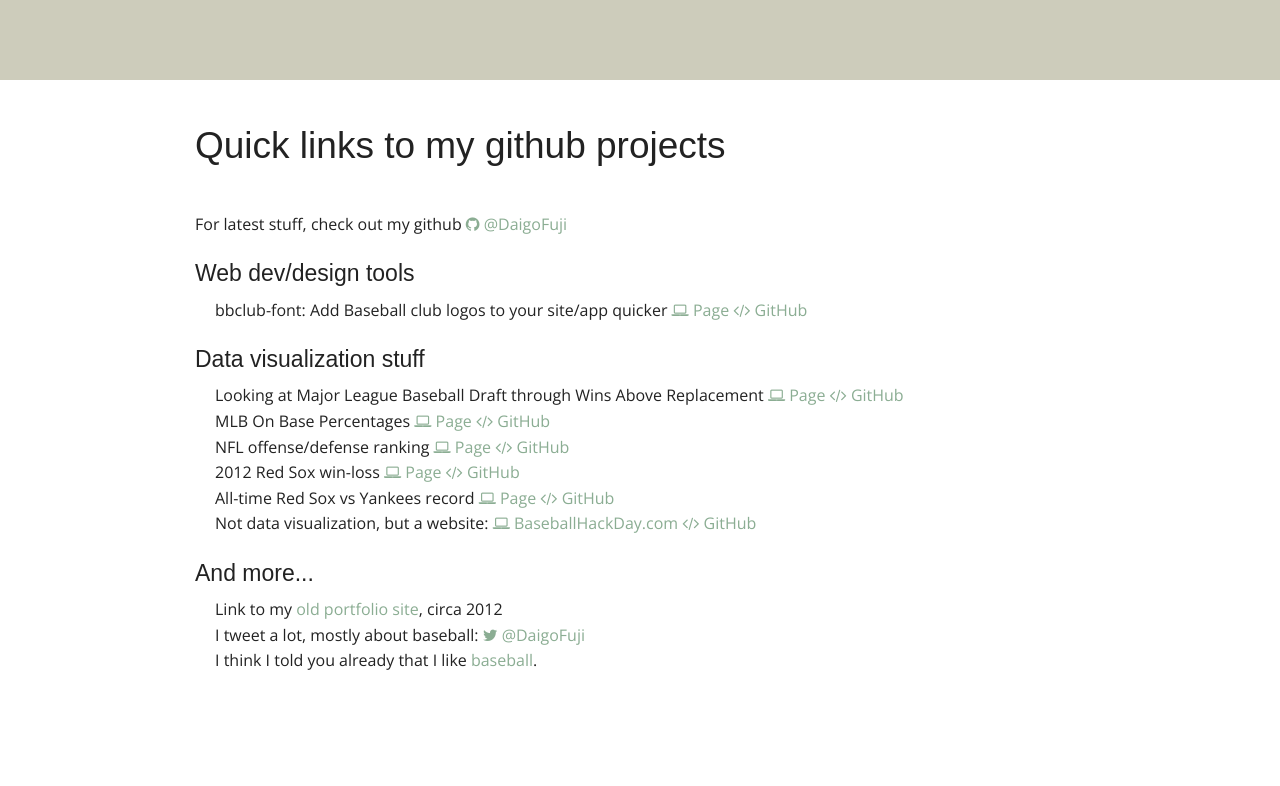
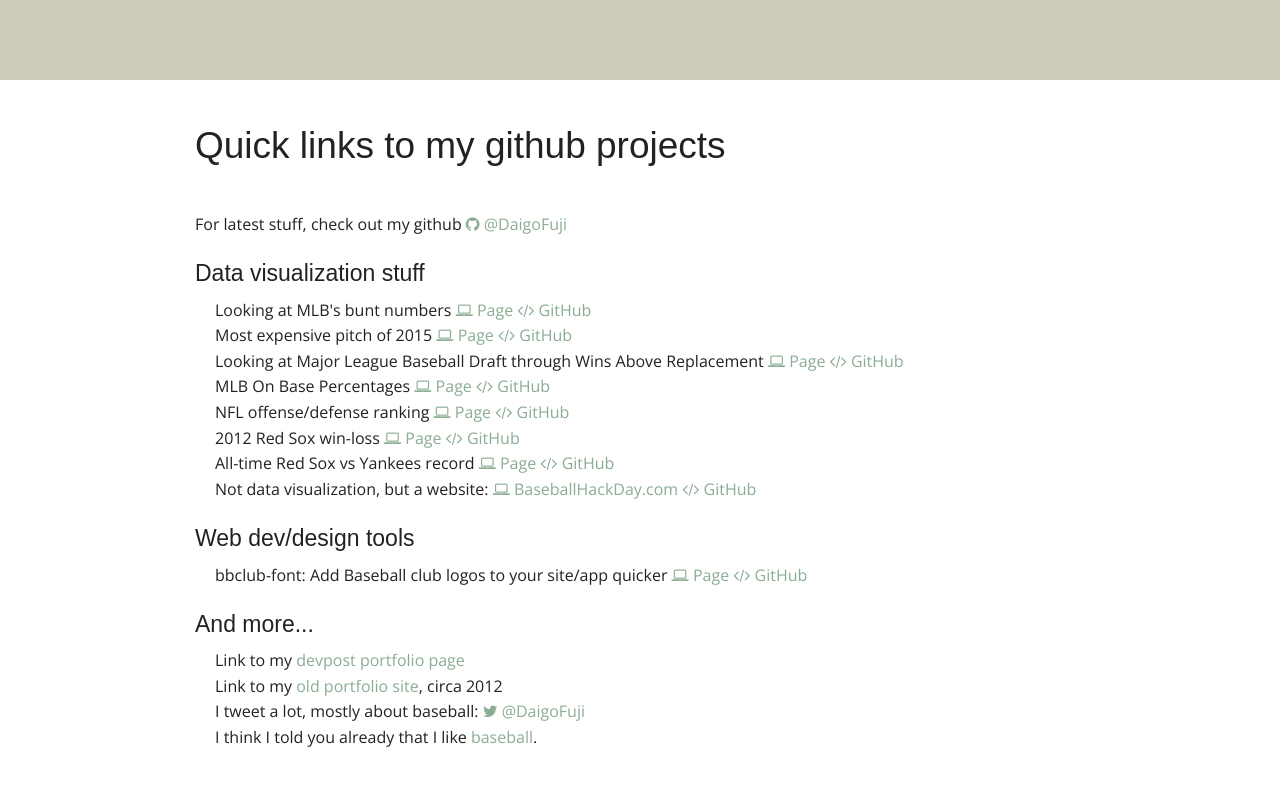
Before and after one commit to daigofuji/daigofuji.github.com, a Jekyll site: the page built from index.html, in a window 1280 px wide and 900 px high, scrolled down 4420 px. Shown: the top 786 px of the window. Built offline with Jekyll 4.4.1, drawn with Linux system fonts in a browser that asks for light colours; nearby versions of some CDN libraries; some web fonts are replaced; some of the changed text lies outside the part shown.

Commit message:
Updating some links etc.

```diff
--- a/index.html
+++ b/index.html
@@ -80,14 +80,10 @@
 			<p class="mhl mbm">For latest stuff, check out my github <a href="https://github.com/DaigoFuji/"> <i class="fa fa-github"></i> @DaigoFuji</a></p>
 
 			<ul class="mhl no-bullet">
-				<li class="mbm"><h4>Web dev/design tools</h4>
-					<ul>
-						<li>bbclub-font: Add Baseball club logos to your site/app quicker <a href="http://daigofuji.github.io/bbclub-font"><i class="fa fa-laptop"></i> Page</a> <a href="https://github.com/daigofuji/bbclub-font"><i class="fa fa-code"></i> GitHub</a></li>
-					</ul>
-				</li>
-
 				<li class="mbm"><h4>Data visualization stuff</h4>
 					<ul>
+						<li>Looking at MLB's bunt numbers <a href="https://daigofuji.github.io/bunt/"><i class="fa fa-laptop"></i> Page</a> <a href="https://github.com/daigofuji/bunt"><i class="fa fa-code"></i> GitHub</a></li>
+						<li>Most expensive pitch of 2015 <a href="http://daigofuji.github.io/expensive-pitch/"><i class="fa fa-laptop"></i> Page</a> <a href="https://github.com/daigofuji/expensive-pitch"><i class="fa fa-code"></i> GitHub</a></li>
 						<li>Looking at Major League Baseball Draft through Wins Above Replacement <a href="http://daigofuji.github.io/draft-war-visualization/"><i class="fa fa-laptop"></i> Page</a> <a href="https://github.com/daigofuji/draft-war-visualization"><i class="fa fa-code"></i> GitHub</a></li>
 						<li>MLB On Base Percentages <a href="http://daigofuji.github.io/2013BBHD-OBP-History"><i class="fa fa-laptop"></i> Page</a> <a href="https://github.com/daigofuji/2013BBHD-OBP-History"><i class="fa fa-code"></i> GitHub</a></li>
 						<li>NFL offense/defense ranking <a href="http://daigofuji.github.io/hack-the-nfl-2013"><i class="fa fa-laptop"></i> Page</a> <a href="https://github.com/daigofuji/hack-the-nfl-2013"><i class="fa fa-code"></i> GitHub</a></li>
@@ -97,8 +93,15 @@
 					</ul>
 				</li>
 
+				<li class="mbm"><h4>Web dev/design tools</h4>
+					<ul>
+						<li>bbclub-font: Add Baseball club logos to your site/app quicker <a href="http://daigofuji.github.io/bbclub-font"><i class="fa fa-laptop"></i> Page</a> <a href="https://github.com/daigofuji/bbclub-font"><i class="fa fa-code"></i> GitHub</a></li>
+					</ul>
+				</li>
+
 				<li class="mbm"><h4>And more...</h4>
 					<ul>
+						<li>Link to my <a href="https://devpost.com/DaigoFuji/">devpost portfolio page</a></li>
 						<li>Link to my <a href="http://daigofujiwara.com/folio2012/">old portfolio site</a>, circa 2012</li>
 						<li>I tweet a lot, mostly about baseball: <a href="https://twitter.com/DaigoFuji"><i class="fa fa-twitter"></i> @DaigoFuji</a></li>
 						<li>I think I told you already that I like <a href="baseball.html">baseball</a>.</li>
@@ -136,7 +139,7 @@
 				<p class="quiet">This page is created using <a href="https://github.com/daigofuji/jekyll-foundation-5-starter/tree/gh-pages"><i class="fa fa-github"></i> my Jekyll Foundation 5 Starter</a>. Also used: <a href="https://github.com/peachananr/simple-text-rotator">Simple Text Rotator</a>.</p>
 
 
-				<p class="quiet copyright right"> <a href="https://twitter.com/DaigoFuji"><i class="fa fa-twitter"></i> @DaigoFuji</a>, <a href="https://github.com/DaigoFuji/"><i class="fa fa-github"></i> @DaigoFuji</a> Go Sox, 2016</p>
+				<p class="quiet copyright right"> <a href="https://twitter.com/DaigoFuji"><i class="fa fa-twitter"></i> @DaigoFuji</a>, <a href="https://github.com/DaigoFuji/"><i class="fa fa-github"></i> @DaigoFuji</a> Go Sox, 2017</p>
 			</footer>
 		</div>
 	</div>
```
